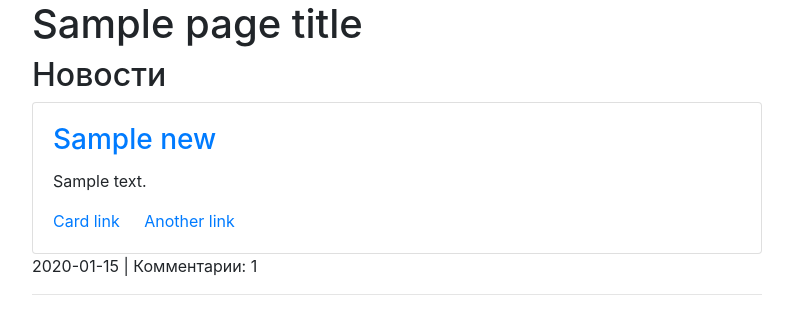
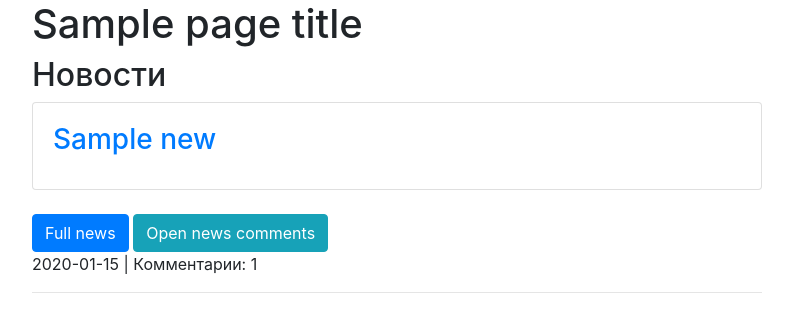
Before and after one commit to Sokol549/webpage, a Flask app: template webapp/templates/news/index.html in a window 1280 px wide. Shown: the part 56-390 px from the top of the page, without its empty margins (53-846 px from the left). Run offline with Flask 2, Linux system fonts and the light colour scheme; tables that the repository leaves empty hold one stand-in row (values such as "Sample post"); the template is opened without the code that fills it: values that come from a table or form of the project are taken from there, most other values are stand-ins (such as "Sample title", 1, 10 or a date in 2020); some libraries are stand-ins or nearby versions.

Commit message:
add button to main page but it working not good

```diff
--- a/webapp/templates/news/index.html
+++ b/webapp/templates/news/index.html
@@ -9,11 +9,39 @@
             <div class="card">
                 <div class="card-body">
                   <h3 class="card-title"><a href="{{ url_for('news.single_news', news_id=news.id) }}">{{ news.title }}</a></h3>
-                  <p class="card-text">{{ news.text|safe }}</p>
-                  <a href="#" class="card-link">Card link</a>
-                  <a href="#" class="card-link">Another link</a>
                 </div>
               </div>
+              <br>
+              <div>
+                <a class="btn btn-primary" data-toggle="collapse" href="#NewsText" role="button" aria-expanded="false" aria-controls="NewsText">
+                  Full news
+                </a>
+              <button class="btn btn-info" type="button" data-toggle="collapse" data-target="#Comments" aria-expanded="false" aria-controls="Comments">
+                Open news comments
+              </button>
+              <div class="collapse" id="NewsText">
+                <div class="card card-body">
+                  <p class="card-text">{{ news.text|safe }}</p>
+                </div>
+              </div>
+              <div class="collapse" id="Comments">
+              {% if news.comments %}
+                <h3>Комментарии:</h3>
+                {% for comment in news.comments %}
+                <div class="card">
+                    <div class="card-body">
+                        <p class="card-text">{{ comment.text }}</p>
+                        <p class="card-text">
+                            <small>Опубликовано: {{ comment.created.strftime('%d.%m.%Y') }} |
+                                Автор: {{ comment.user.username }}</small>
+                        </p>
+                    </div>
+                </div>
+                {% endfor %}
+              {% endif %}
+              </div>
+              </div>
+
             <p>{{ news.published.strftime('%Y-%m-%d') }} | Комментарии: {{ news.comments_count() }} </p>
             <hr />
             {%endfor%}
--- a/webapp/user/views.py
+++ b/webapp/user/views.py
@@ -23,7 +23,7 @@ def process_login():
         if user and user.check_password(form.password.data):
             login_user(user)
             flash('Вы вошли на сайт')
-            return redirect(get_redirect_target())
+            return redirect(news.index)
     flash("Неправильное имя пользователя или пароль")
     return redirect(url_for('user.login'))
 
```
